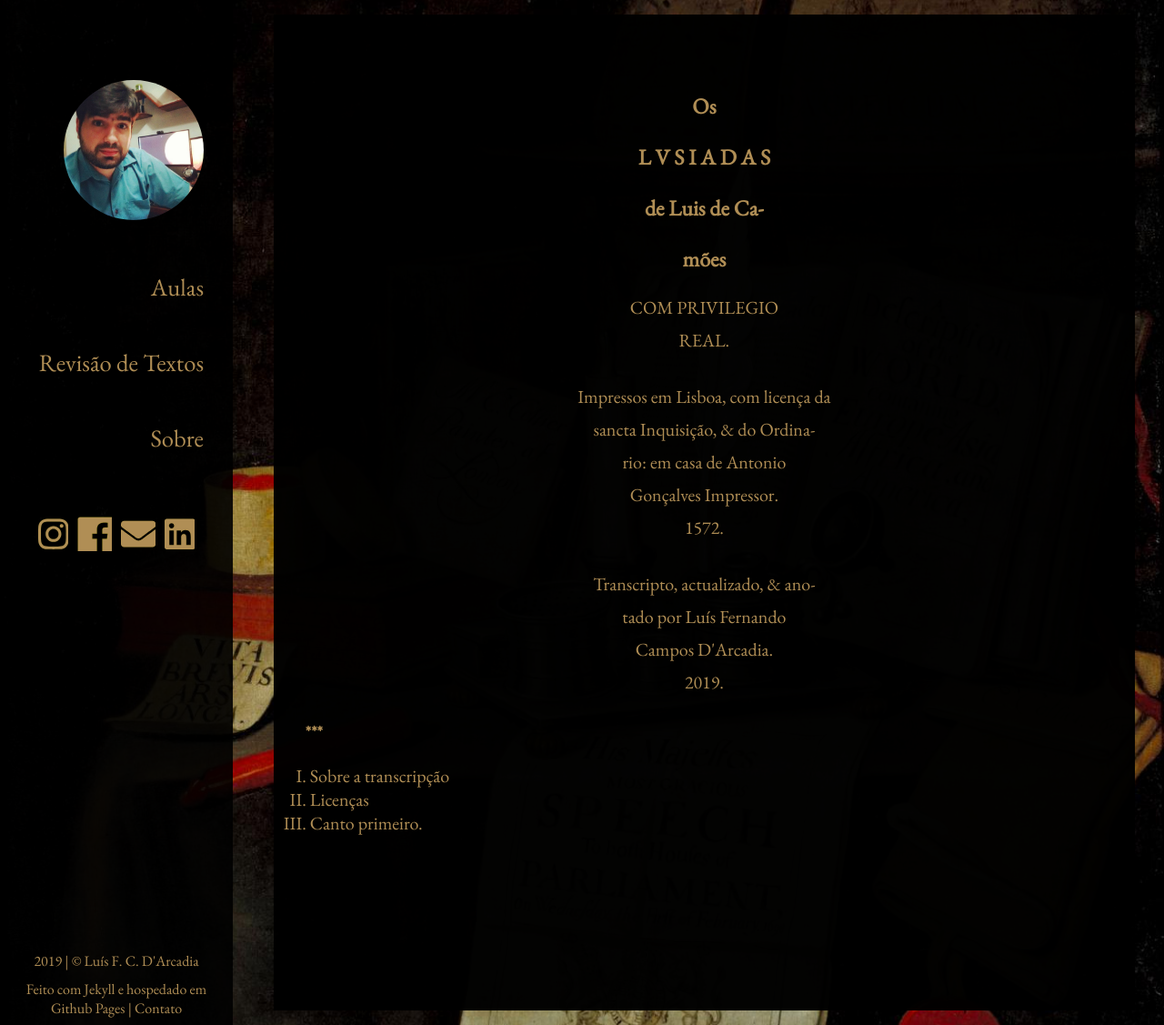
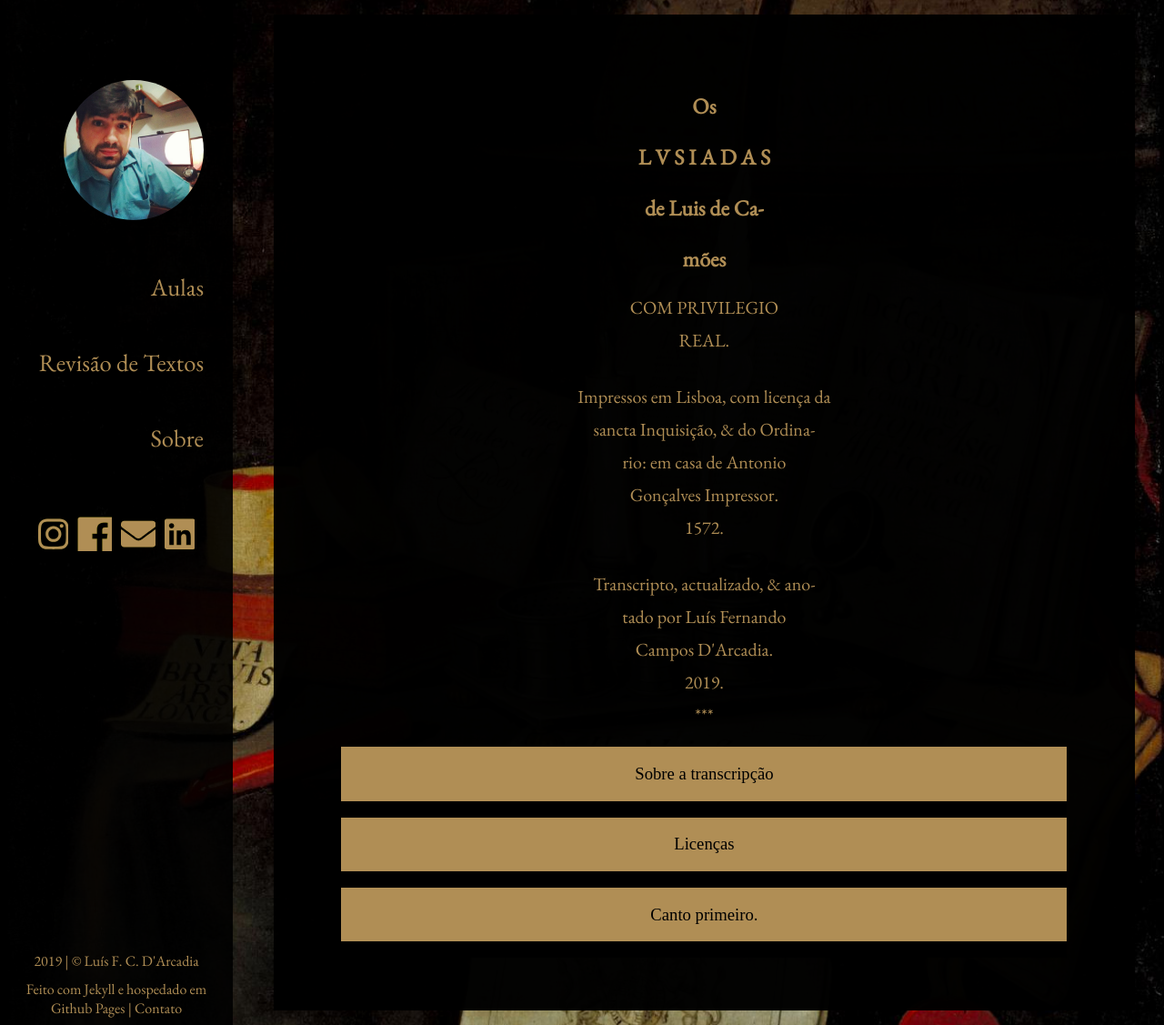
Before and after one commit to luisdarcadia/luisdarcadia.github.io, a Jekyll site: the page built from pages/lusiadas.html, in a window 1280 px wide and 1127 px high. Shown: the whole window at 91% size. Built offline with Jekyll 4.4.1, drawn with Linux system fonts in a browser that asks for light colours; nearby versions of some CDN libraries.

Commit message:
transcrição lusiadas

```diff
--- a/_sass/_blog.sass
+++ b/_sass/_blog.sass
@@ -81,5 +81,7 @@
   color: $c_black
   padding: 1em
   z-index: 2
-#notas
-  display: none
+
+@media(max-width: 320px)
+  .tooltip
+    display: none
--- /dev/null
+++ b/_sass/_cantos.sass
@@ -0,0 +1,44 @@
+.quadras
+  margin: auto
+  p
+    padding: 0 1em
+  hr
+    border: 0
+    display: inline-block
+    margin-left: 7em
+  hr::after
+    content: "§"
+    transform: rotate(90deg)
+    font-size: 16pt
+  .numero
+    font-size: 12pt
+
+#notas
+  display: none
+
+@media(max-width: 786px)
+  .quadras
+    p
+      font-size: 12pt
+      text-indent: -3px
+  .footnote
+    font-size: 9pt
+  .footnotes
+    display: block !important
+    font-size: 10pt
+    li
+      margin-left: 1em
+  #notas
+    display: block !important
+
+@media(max-width: 320px)
+  .quadras
+    p
+      padding: 2px 1em
+      margin: 0
+    hr
+      margin-left: 5em
+  .numero
+    padding-left: 1em
+  .footnotes
+    margin-left: 10px
--- a/_sass/_main.sass
+++ b/_sass/_main.sass
@@ -96,20 +96,6 @@
   display: grid
   grid-template-columns: 1fr 1fr
 
-.quadras
-  p
-    padding: 0 1em
-  hr
-    border: 0
-    display: inline-block
-    margin-left: 7em
-  hr::after
-    content: "§"
-    transform: rotate(90deg)
-    font-size: 16pt
-  .numero
-    font-size: 12pt
-
 #inicio
   background: $inicio_img no-repeat center center/cover
 #alunos
@@ -141,7 +127,16 @@
   width: 100%
 
 #indice
-  list-style: upper-roman
+  list-style: none
+  font-size: 13pt
+  li
+    border-bottom: 1em solid
+    padding: 1em
+    background: $c_pastel
+    color: black
+    font: 14pt bold
+    *
+      color: black
 
 @media(max-width: 786px)
   body
@@ -173,15 +168,6 @@
     font-size: 10pt
   #nav-about, #nav-revisoes, #nav-alunos
     display: none
-  .quadras
-    p
-      font-size: 12pt
-  .footnote
-    font-size: 9pt
-  .footnotes
-    display: block !important
-  #notas
-    display: block !important
 
 @media(max-width: 360px)
   h1
@@ -196,6 +182,9 @@
     font-size: 10pt
     padding: 1px
     margin: 1px
+  article
+    padding: 0
 
 @import "navbar"
 @import "blog"
+@import "cantos"
--- a/pages/lusiadas.html
+++ b/pages/lusiadas.html
@@ -40,13 +40,14 @@
 <p>Campos D'Arcadia.</p>
 
 <p>2019.</p>
-</div>
 
-<h2>***</h2>
+<p>***</p>
 
   {% assign lusiadas = site.lusiadas | sort: 'ordem' %}
-  <ol id="indice">
+  <ul id="indice">
   {% for canto in lusiadas %}
-    <li><a href="{{canto.url}}">{{canto.title}}</a></li>
+  <a href="{{canto.url}}"><li>{{canto.title}}</li></a>
   {% endfor %}
-  </ol>
+  </ul>
+
+</div>
```
Also changed, not shown: _lusiadas/sobre_a_trancricao.md (+14 -0 lines).
